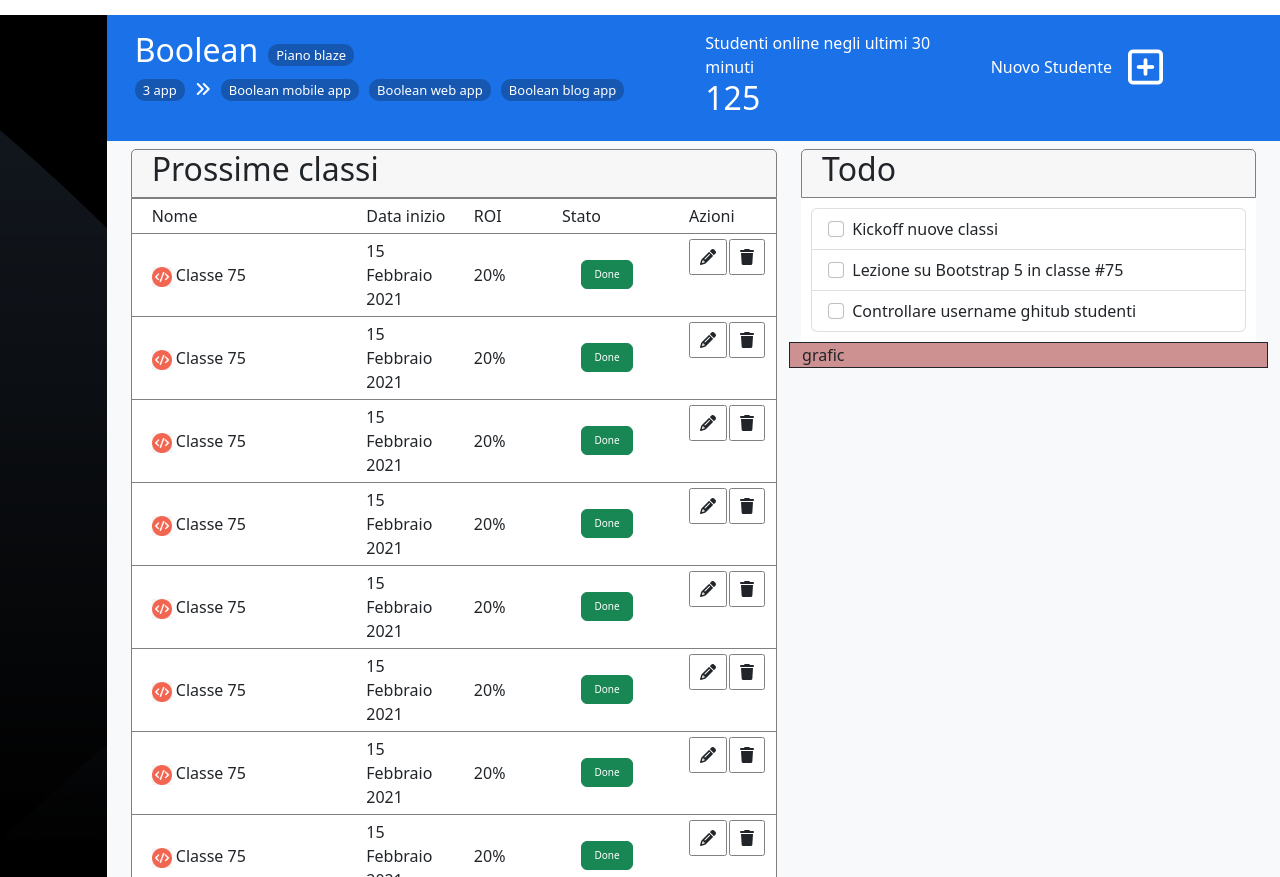
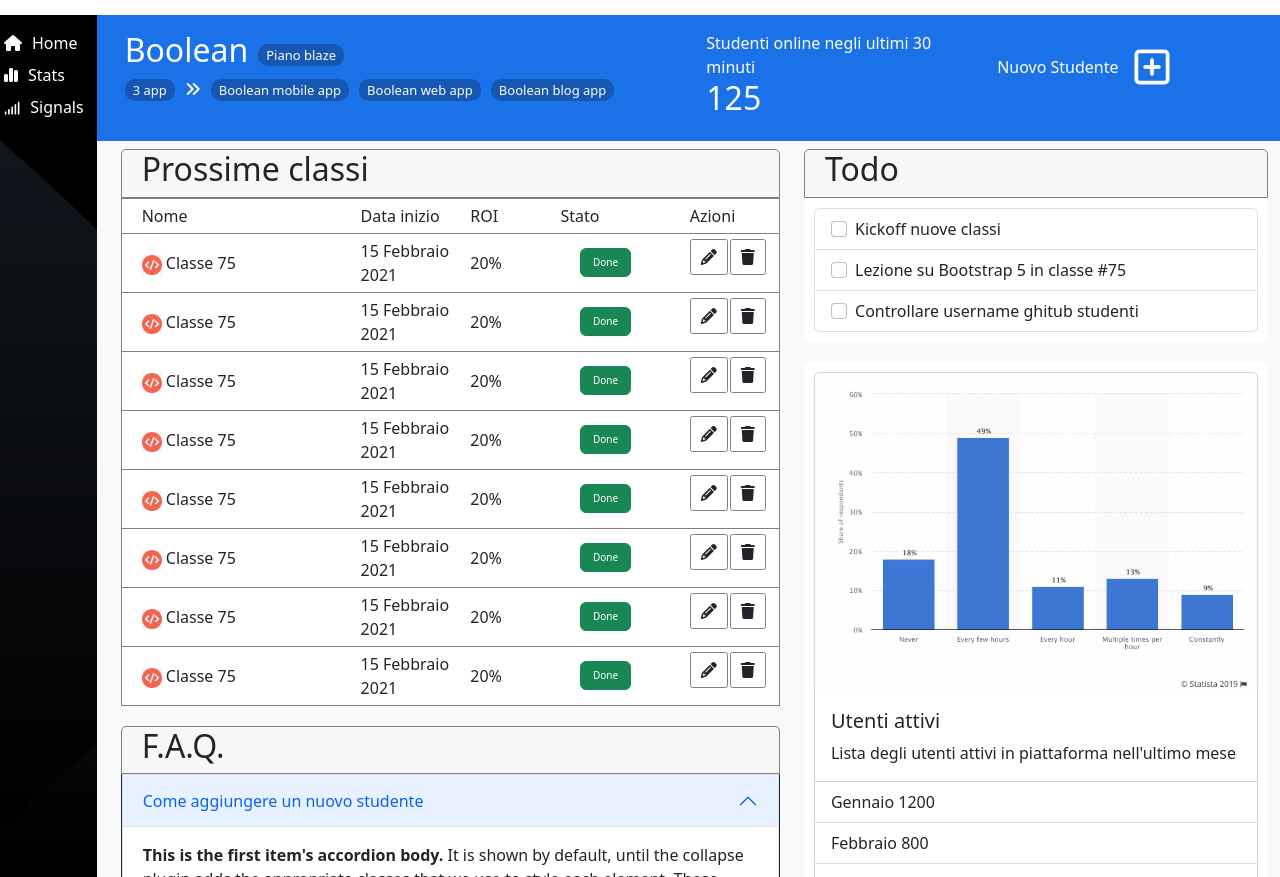
Before and after one commit to nico17022001/html-css-bootstrap-dashboard, a plain HTML site: page index.html in a window 1280 px wide. Shown: the part 75-952 px from the top of the page. Drawn offline with nearby package versions, Linux system fonts and the light colour scheme.

Commit message:
[commit-prova]

```diff
--- a/assets/style.css
+++ b/assets/style.css
@@ -66,6 +66,14 @@ td img{
 
 .border-radius-top-0{
   border-radius: 0px 0px 0px 0px !important;
+}
+
+.menu-cont span{
+  padding-left: 10px;
+}
+
+.f-small{
+  font-size: small;
 }
 /*Elements*/
 
@@ -190,6 +198,20 @@ tbody tr:hover{
   background-color: white;
 }
 
+.menu-cont{
+  cursor: pointer;
+  display: flex;
+  align-items: center;
+}
+
+.menu-cont:hover{
+  background-color: rgba(255, 255, 255, 0.418);
+}
+
+.nico-container{
+  height: 100vh;
+}
+
 /*Media query*/
 @media screen and (min-width:576px) {
   .t-appear{
--- a/index.html
+++ b/index.html
@@ -62,10 +62,38 @@
   </header>
 
 
-  <div class="container-fluid margin-top-90px">
+  <div class="nico-container margin-top-90px">
     <div class="row">
       <!--Menu di sinistra-->
-      <div class="col-1 left-side ">
+      <div class="col-1 left-side p-3">
+
+        <div class="menu-cont text-white d-flex mb-2">
+          <div class="icon-container">
+            <i class="fa-solid fa-house"></i>
+          </div>
+          <div class="span-container">
+            <span>Home</span>
+          </div>
+        </div>
+
+        <div class="menu-cont text-white d-flex mb-2">
+          <div class="icon-container">
+            <i class="fa-solid fa-chart-simple"></i>
+          </div>
+          <div class="span-container">
+            <span>Stats</span>
+          </div>
+        </div>
+
+        <div class="menu-cont text-white d-flex">
+          <div class="icon-container">
+            <i class="fa-solid fa-signal f-small"></i>
+          </div>
+          <div class="span-container">
+            <span>Signals</span>
+          </div>
+        </div>
+
 
       </div>
 
@@ -423,7 +451,25 @@
                     </ul>
                   </div>
                 </div>
-                <div class="col-12 debug2">grafic</div>
+                <div class="col-12">
+                  <div class="ndcontainer margin-t-20">
+                    <div class="card">
+                      <img src="img/stats.jpeg" class="card-img-top" alt="...">
+                      <div class="card-body">
+                        <h5 class="card-title">Utenti attivi</h5>
+                        <p class="card-text">Lista degli utenti attivi in piattaforma nell'ultimo mese</p>
+                      </div>
+                      <ul class="list-group list-group-flush">
+                        <li class="list-group-item">Gennaio 1200</li>
+                        <li class="list-group-item">Febbraio 800</li>
+                        <li class="list-group-item">Marzo 1500</li>
+                      </ul>
+                      <div class="card-body">
+                        <a href="#" class="card-link">Visualizza report approfondito</a>
+                      </div>
+                    </div>
+                  </div>
+                </div>
               </div>
             </div>
           </div>
```
